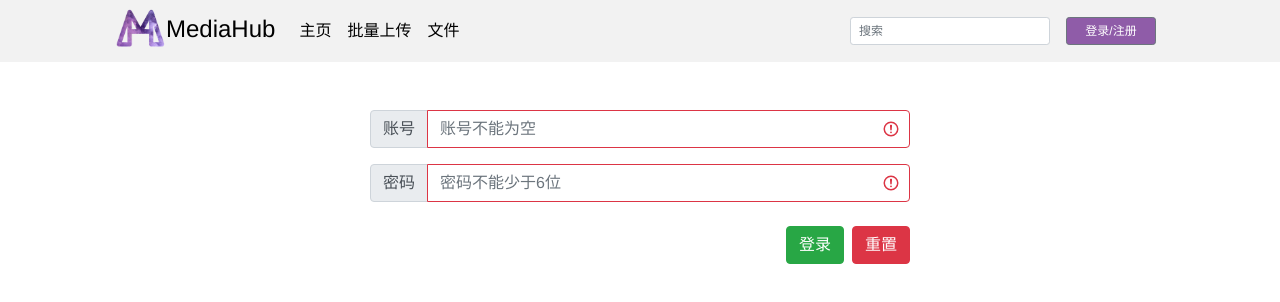
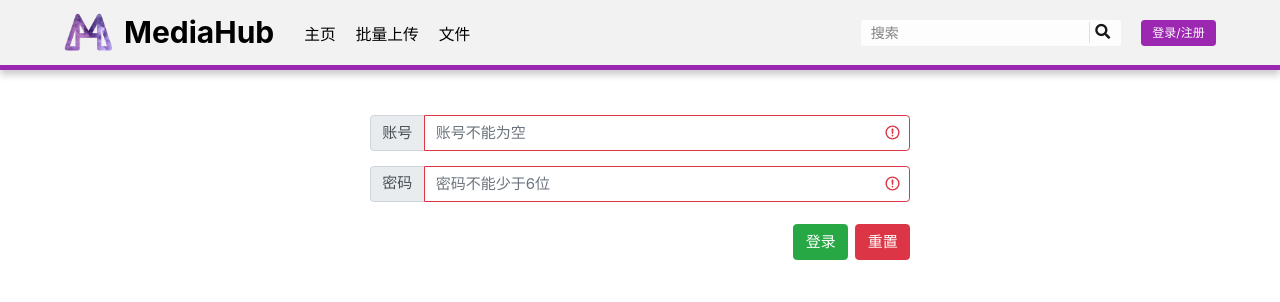
Before and after one commit to Codexiaoyi/MediaHub-Vue, a Vue app: page /#/login in a window 1280 px wide. Shown: the top 302 px of the page. Built offline with nearby package versions, Linux system fonts and the light colour scheme; what vue-simple-uploader would draw is missing.

Commit message:
[FIX]样式整合，导航栏样式重写

```diff
--- a/public/index.html
+++ b/public/index.html
@@ -6,6 +6,7 @@
     <meta http-equiv="X-UA-Compatible" content="IE=edge">
     <meta name="viewport" content="width=device-width,initial-scale=1.0">
     <link rel="icon" href="<%= BASE_URL %>conversation.png">
+    <link rel="stylesheet" href="https://cdn.bootcss.com/font-awesome/5.11.2/css/all.min.css">
     <title>MediaHub</title>
 </head>
 
--- a/src/App.vue
+++ /dev/null
@@ -1,117 +0,0 @@
-<template>
-  <div id="app">
-    <b-navbar id="nav">
-      <b-navbar-brand>
-        <img id="logo-img" src="@/assets/logo.png" class="d-inline-block align-center" alt="Kitten" />
-        <b-nav-text id="logo-text">MediaHub</b-nav-text>
-      </b-navbar-brand>
-      <b-navbar-nav id="nav-route" class="align-center">
-        <b-nav-item>
-          <router-link to="/home">主页</router-link>
-        </b-nav-item>
-        <b-nav-item>
-          <router-link to="/about">批量上传</router-link>
-        </b-nav-item>
-        <b-nav-item>
-          <router-link to="/file">文件</router-link>
-        </b-nav-item>
-      </b-navbar-nav>
-      <b-navbar-nav class="ml-auto">
-        <b-nav-item>
-          <b-form-input id="search-input" size="sm" placeholder="搜索"></b-form-input>
-        </b-nav-item>
-        <b-nav-item>
-          <b-button id="login" size="sm" @click="onChangeText()">{{loginString}}</b-button>
-        </b-nav-item>
-      </b-navbar-nav>
-    </b-navbar>
-    <router-view />
-  </div>
-</template>
-
-<script>
-//import globalUploader from "@/components/globalUploader.vue";
-import store from "../src/store/index.js";
-import Event from "../src/Event.js";
-
-export default {
-  name: "app",
-  data() {
-    return {
-      loginString: store.state.ma && store.state.token ? "登出" : "登录/注册"
-    };
-  },
-  methods: {
-    onChangeText() {
-      if (store.state.ma && store.state.token) {
-        window.localStorage.removeItem("Token");
-        window.localStorage.removeItem("M_A");
-        this.loginString = "登录/注册";
-        this.$router.push({ path: "/login" });
-      } else {
-        //this.$router.push({ path: "/" });
-      }
-    }
-  },
-  components: {},
-  computed: {},
-  created() {
-    Event.$on("notifyLoginState", state => {
-      if (state === "loginSuccess") {
-        this.loginString = "登出";
-        this.$router.push({ path: "/" });
-      }
-    });
-  },
-  watch: {}
-};
-</script>
-
-<style>
-#app {
-  margin: 0%;
-  padding: 0%;
-  font-family: "Avenir", Helvetica, Arial, sans-serif;
-  -webkit-font-smoothing: antialiased;
-  -moz-osx-font-smoothing: grayscale;
-  color: #aaaaaa;
-}
-
-#nav {
-  width: 100%;
-  height: 62px;
-  background: #f2f2f2;
-}
-
-#logo-img {
-  width: 50px;
-  height: 50px;
-  margin-bottom: 5px;
-  margin-left: 100px;
-}
-
-#logo-text {
-  color: black;
-  font-size: 24px;
-}
-
-#nav-route * {
-  font-size: 16px;
-  color: black;
-}
-
-#search-input {
-  width: 200px;
-  height: 28px;
-  font-size: 12px;
-}
-
-#login {
-  width: 90px;
-  height: 28px;
-  background: #8f5ca8;
-  font-size: 12px;
-  color: white;
-  margin-right: 100px;
-}
-</style>
--- /dev/null
+++ b/src/MyApp.vue
@@ -0,0 +1,79 @@
+<template>
+  <div id="app">
+    <header>
+      <div class="m-container">
+        <div class="m-navbar">
+          <img src="@/assets/logo.png" alt />
+          <a class="m-logo" href>MediaHub</a>
+          <label class="m-collapse-button" for="toggle-nav">
+            <i class="fa fa-bars" aria-hidden="true"></i>
+          </label>
+          <input id="toggle-nav" type="checkbox">
+          <div class="m-collapse">
+            <ul class="m-links">
+              <li>
+                <router-link to="/home">主页</router-link>
+              </li>
+              <li>
+                <router-link to="/about">批量上传</router-link>
+              </li>
+              <li>
+                <router-link to="/file">文件</router-link>
+              </li>
+            </ul>
+            <div class="m-search">
+              <input class="m-search-input" type="text" placeholder="搜索" />
+              <button>
+                <i class="fas fa-search"></i>
+              </button>
+            </div>
+            <button class="m-login" @click="onChangeText()">{{loginString}}</button>
+          </div>
+        </div>
+      </div>
+    </header>
+    <router-view />
+  </div>
+</template>
+
+<script>
+//import globalUploader from "@/components/globalUploader.vue";
+import store from "../src/store/index.js";
+import Event from "../src/Event.js";
+
+export default {
+  name: "app",
+  data() {
+    return {
+      loginString: store.state.ma && store.state.token ? "登出" : "登录/注册"
+    };
+  },
+  methods: {
+    onChangeText() {
+      if (store.state.ma && store.state.token) {
+        window.localStorage.removeItem("Token");
+        window.localStorage.removeItem("M_A");
+        this.loginString = "登录/注册";
+        this.$router.push({ path: "/login" });
+      } else {
+        //this.$router.push({ path: "/" });
+      }
+    }
+  },
+  components: {},
+  computed: {},
+  created() {
+    Event.$on("notifyLoginState", state => {
+      if (state === "loginSuccess") {
+        this.loginString = "登出";
+        this.$router.push({ path: "/" });
+      }
+    });
+  },
+  watch: {}
+};
+</script>
+
+<style>
+@import url("assets/css/myapp.css");
+</style>
--- /dev/null
+++ b/src/assets/css/common.css
@@ -0,0 +1,62 @@
+* {
+    padding: 0;
+    margin: 0;
+    box-sizing: border-box;
+}
+
+:root {
+    /* 主色 */
+    --primary-color: #9C27B0;
+    /* 深主色 */
+    --dark-primary-color: #7B1FA2;
+    /* 浅主色 */
+    --light-primary-color: #E1BEE7;
+    /* 深字体色 */
+    --dark-text-color: #212121;
+    /* 浅字体色 */
+    --light-text-color: #FFFFFF;
+    /* 浅背景色 */
+    --light-background-color: #F2F2F2;
+    /* 深灰色 */
+    --dark-gray-color: #757575;
+    /* 浅灰色 */
+    --light-gray-color: #DEDEDE;
+    /* 正确色 */
+    --right-color: #4CAF50;
+    /* 错误色 */
+    --error-color: #E64A19;
+    /* 字体大小 */
+    font-size: 15px;
+}
+
+ul {
+    list-style: none;
+}
+
+a {
+    color: black;
+    text-decoration: none;
+    font-size: 1.05rem;
+    outline-style: none;
+    border-style: none;
+}
+
+a:hover {
+    color: var(--dark-gray-color);
+    text-decoration: none;
+}
+
+input {
+    background: none;
+    outline: none;
+    border: none;
+}
+
+button {
+    outline-style: none;
+}
+
+.m-container {
+    width: 90vw;
+    margin: 0 auto;
+}
--- /dev/null
+++ b/src/assets/css/myapp.css
@@ -0,0 +1,146 @@
+@import url("common.css");
+li {
+    height: 0px;
+    margin-top: 2px;
+}
+
+/* 整个头部 */
+
+header {
+    border-bottom: solid 5px var(--primary-color);
+    box-shadow: 0 5px 7px rgba(0, 0, 0, 0.2);
+    background-color: var(--light-background-color);
+}
+
+.m-navbar {
+    display: flex;
+    padding: .5rem 0;
+    align-items: center;
+}
+
+#toggle-nav {
+    display: none;
+}
+
+.m-collapse-button {
+    display: none;
+}
+
+.m-logo {
+    font-weight: bold;
+    font-size: 2rem;
+    margin-right: 20px;
+}
+
+.m-navbar img {
+    width: 50px;
+    margin-right: 10px;
+}
+
+.m-collapse {
+    display: flex;
+    flex-grow: 1;
+}
+
+.m-links {
+    display: flex;
+    margin-right: auto;
+}
+
+.m-links li {
+    margin: 3px 10px 0 10px;
+}
+
+.m-links li a {
+    color: black;
+}
+
+.m-links li a:hover {
+    font-weight: bold;
+    color: black;
+}
+
+/* 搜索框 */
+
+.m-search {
+    background-color: white;
+    opacity: 0.9;
+    align-items: center;
+    padding-left: 10px;
+    border-radius: 3px;
+    margin-right: 20px;
+    display: grid;
+    grid-template-columns: 7fr 1fr;
+}
+
+/* 搜索输入框 */
+
+.m-search-input {
+    font-size: 14px;
+    border-right: solid 1px var(--light-gray-color);
+}
+
+/* 搜索按钮 */
+
+.m-search button {
+    flex: 1;
+    height: 26px;
+    width: 26px;
+    border: 0;
+    background-color: white;
+}
+
+.m-login {
+    width: 75px;
+    height: 26px;
+    font-size: 0.8rem;
+    color: white;
+    background-color: var(--primary-color);
+    border-radius: 0.25rem;
+    border: 1px solid transparent;
+}
+
+.m-login:hover {
+    background-color: var(--dark-primary-color);
+}
+
+/* 响应式 */
+
+@media (max-width: 960px) {
+    .m-navbar {
+        flex-flow: row wrap;
+    }
+    .m-navbar input {
+        display: none;
+    }
+    .m-navbar input:checked+.m-collapse {
+        display: block;
+    }
+    .m-collapse {
+        display: none;
+        width: 100%;
+        flex-flow: column;
+    }
+    .m-collapse-button {
+        display: block;
+        border: solid 1px var(--light-gray-color);
+        padding: .2rem .6rem;
+        margin-top: 5px;
+        color: var(--dark-gray-color);
+        cursor: pointer;
+    }
+    .m-links {
+        flex-flow: column;
+        margin-bottom: 2rem;
+    }
+    .m-links li {
+        margin: 1rem 0;
+    }
+    .m-logo {
+        margin-right: auto;
+    }
+    .m-search {
+        width: 220px;
+        margin-bottom: 1rem;
+    }
+}
--- a/src/main.js
+++ b/src/main.js
@@ -2,7 +2,7 @@ import Vue from 'vue'
 import BootstrapVue from 'bootstrap-vue'
 import 'bootstrap/dist/css/bootstrap.css'
 import 'bootstrap-vue/dist/bootstrap-vue.css'
-import App from './App.vue'
+import App from './MyApp.vue'
 import router from './router'
 import store from './store'
 import uploader from 'vue-simple-uploader'
```
